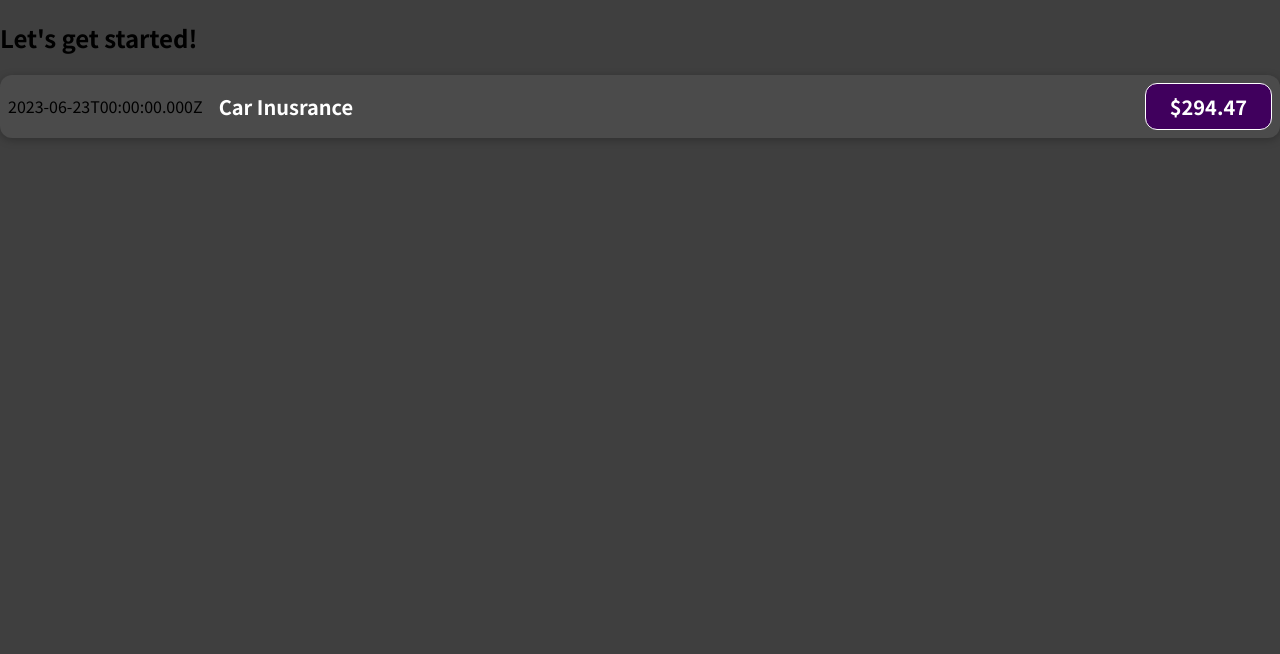
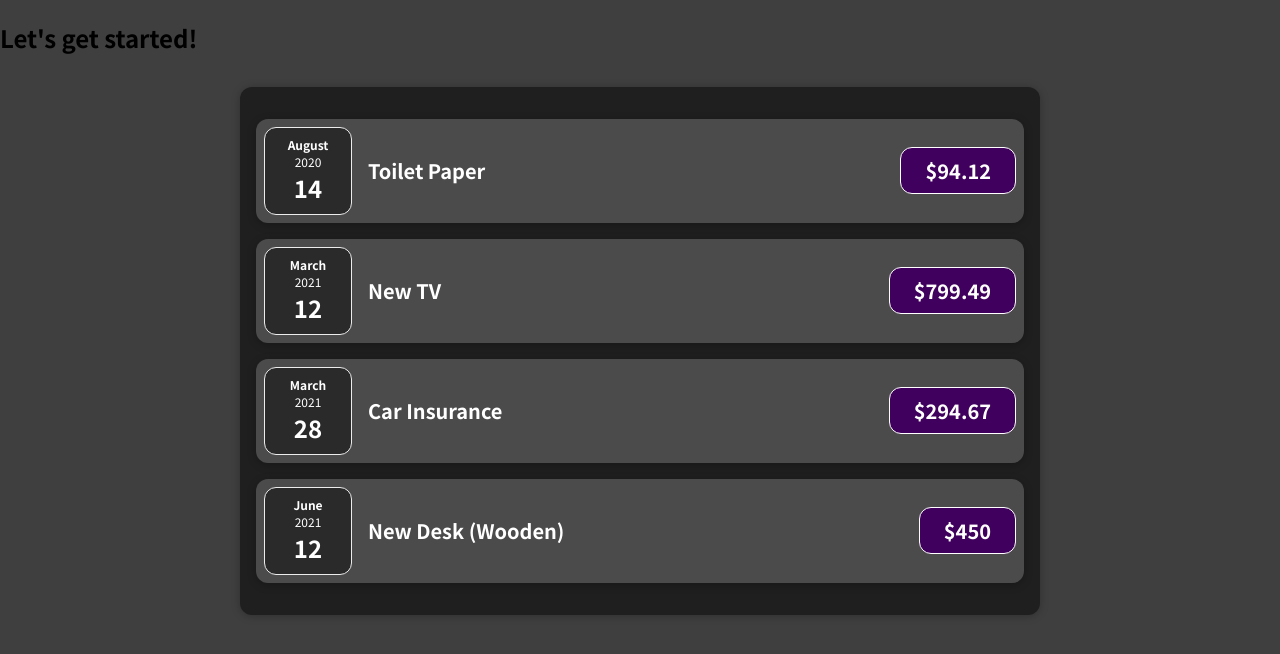
Before and after one commit to r4vaa/ExpenseTracker, a JavaScript app: page / in a window 1280 px wide. Shown: the top 654 px of the page. Built offline with nearby package versions, Linux system fonts and the light colour scheme.

Commit message:
expenseDate and expenses

```diff
--- a/src/App.js
+++ b/src/App.js
@@ -1,10 +1,32 @@
-import ExpenseItem from './components/ExpenseItem';
+import Expenses from './components/Expenses';
 
 function App() {
+  const expenses = [
+    {
+      id: 'e1',
+      title: 'Toilet Paper',
+      amount: 94.12,
+      date: new Date(2020, 7, 14),
+    },
+    { id: 'e2', title: 'New TV', amount: 799.49, date: new Date(2021, 2, 12) },
+    {
+      id: 'e3',
+      title: 'Car Insurance',
+      amount: 294.67,
+      date: new Date(2021, 2, 28),
+    },
+    {
+      id: 'e4',
+      title: 'New Desk (Wooden)',
+      amount: 450,
+      date: new Date(2021, 5, 12),
+    },
+  ];
+
   return (
     <div>
       <h2>Let's get started!</h2>
-      <ExpenseItem />
+      <Expenses items={expenses} />
     </div>
   );
 }
--- /dev/null
+++ b/src/components/ExpenseDate.css
@@ -0,0 +1,26 @@
+.expense-date {
+   display: flex;
+   flex-direction: column;
+   width: 5.5rem;
+   height: 5.5rem;
+   border: 1px solid #ececec;
+   background-color: #2a2a2a;
+   color: white;
+   border-radius: 12px;
+   align-items: center;
+   justify-content: center;
+ }
+
+ .expense-date__month {
+   font-size: 0.75rem;
+   font-weight: bold;
+ }
+
+ .expense-date__year {
+   font-size: 0.75rem;
+ }
+
+ .expense-date__day {
+   font-size: 1.5rem;
+   font-weight: bold;
+ }
--- /dev/null
+++ b/src/components/ExpenseDate.js
@@ -0,0 +1,17 @@
+import './ExpenseDate.css';
+
+function ExpenseDate(props) {
+   const month = props.date.toLocaleString('en-us', { month: 'long' });
+   const day = props.date.toLocaleString('en-us', { day: '2-digit' });
+   const year = props.date.getFullYear();
+
+   return (
+      <div className='expense-date'>
+         <div className='expense-date__month'>{month}</div>
+         <div className='expense-date__year'>{year}</div>
+         <div className='expense-date__day'>{day}</div>
+      </div>
+   )
+};
+
+export default ExpenseDate;
--- a/src/components/ExpenseItem.js
+++ b/src/components/ExpenseItem.js
@@ -1,17 +1,15 @@
+import ExpenseDate from './ExpenseDate';
 import './ExpenseItem.css';
 
 
-function ExpenseItem() {
-   const expenseDate = new Date(2023, 5, 23);
-   const expenseTitle = 'Car Inusrance';
-   const expenseAmount = 294.47;
+function ExpenseItem(props) {
 
 	return (
 		<div className='expense-item'>
-         <div>{expenseDate.toISOString()}</div>
+			<ExpenseDate date={props.date} />
 			<div className='expense-item__description'>
-            <h2>{expenseTitle}</h2>
-            <div className='expense-item__price'>${expenseAmount}</div>
+				<h2>{props.title}</h2>
+				<div className='expense-item__price'>${props.amount}</div>
 			</div>
 		</div>
 
--- /dev/null
+++ b/src/components/Expenses.css
@@ -0,0 +1,9 @@
+.expenses {
+   padding: 1rem;
+   background-color: rgb(31, 31, 31);
+   margin: 2rem auto;
+   width: 50rem;
+   max-width: 95%;
+   border-radius: 12px;
+   box-shadow: 0 1px 8px rgba(0, 0, 0, 0.25);
+ }
--- /dev/null
+++ b/src/components/Expenses.js
@@ -0,0 +1,16 @@
+import ExpenseItem from './ExpenseItem';
+import './Expenses.css'
+
+function Expenses(props) {
+
+   return (
+      <div className='expenses'>
+         <ExpenseItem title={props.items[0].title} amount={props.items[0].amount} date={props.items[0].date} />
+         <ExpenseItem title={props.items[1].title} amount={props.items[1].amount} date={props.items[1].date} />
+         <ExpenseItem title={props.items[2].title} amount={props.items[2].amount} date={props.items[2].date} />
+         <ExpenseItem title={props.items[3].title} amount={props.items[3].amount} date={props.items[3].date} />
+      </div>
+   )
+}
+
+export default Expenses;
```
Lines whose indentation alone changed are shown as unchanged.
